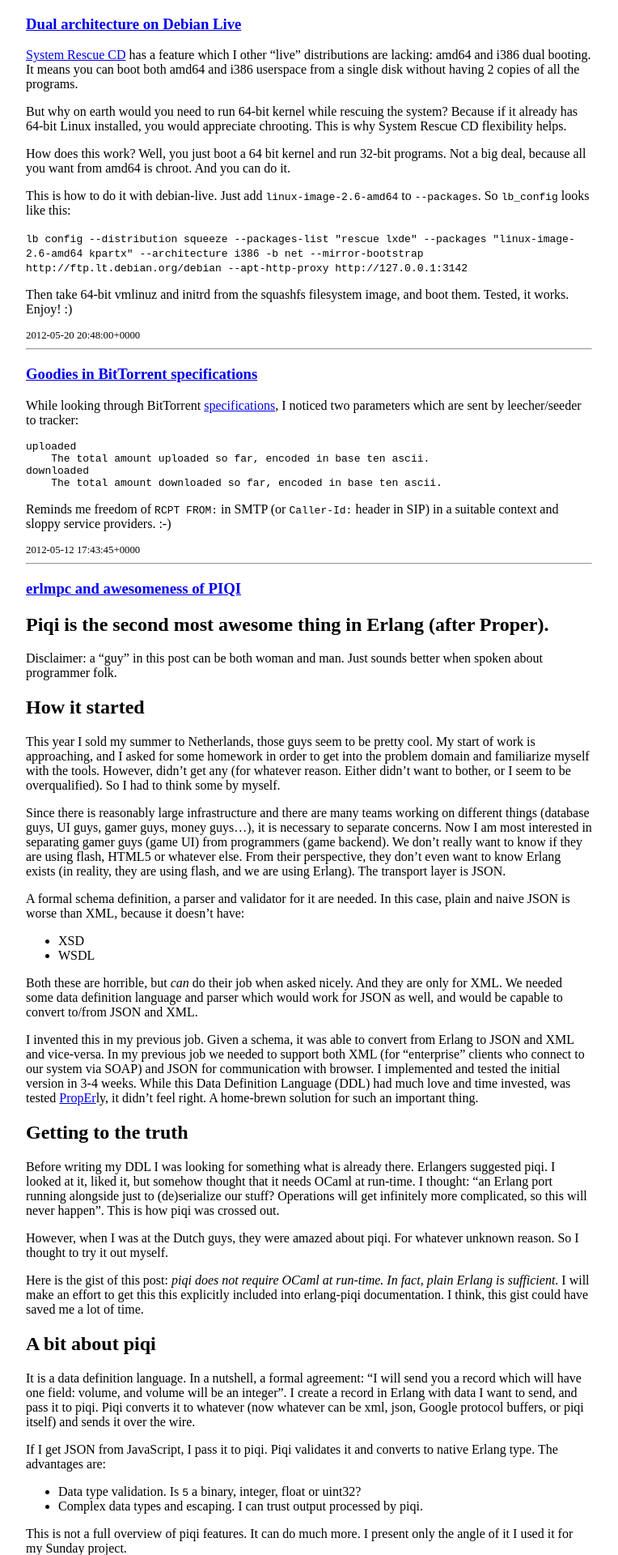
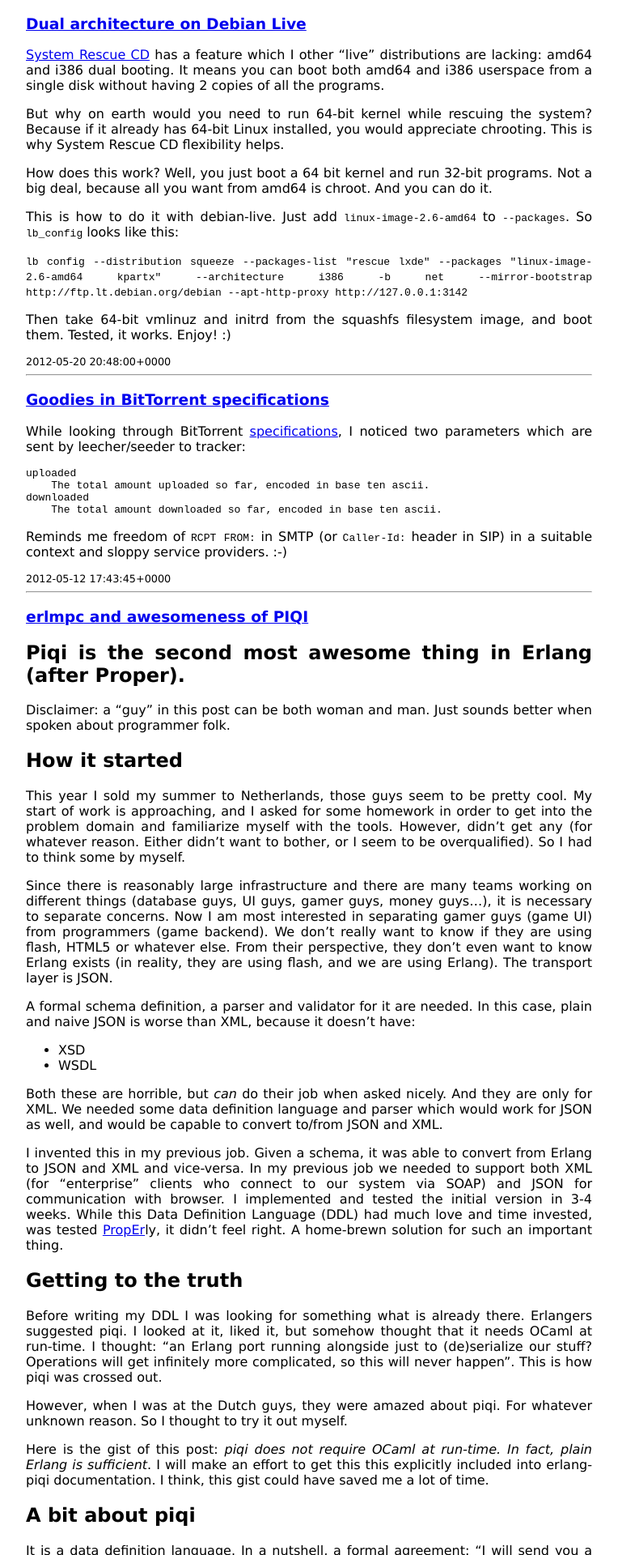
Before and after one commit to Motiejus/motiejus.github.com, a Jekyll site: the page built from tech/index.html, in a window 1280 px wide. Shown: the top 1920 px of the page at 81% size, without its empty margins (258-1022 px from the left). Built offline with Jekyll 4.4.1, drawn with Linux system fonts in a browser that asks for light colours.

Commit message:
Update fonts and text-align in tech

```diff
--- a/tech/css/base.css
+++ b/tech/css/base.css
@@ -1,7 +1,9 @@
 
 #main_wrap {
-  max-width: 700px;
-  margin: 0 auto;
+    max-width: 700px;
+    margin: 0 auto;
+    text-align: justify;
+    font-family: Verdana, serif;
 }
 
 pre { margin: 0; }
```
